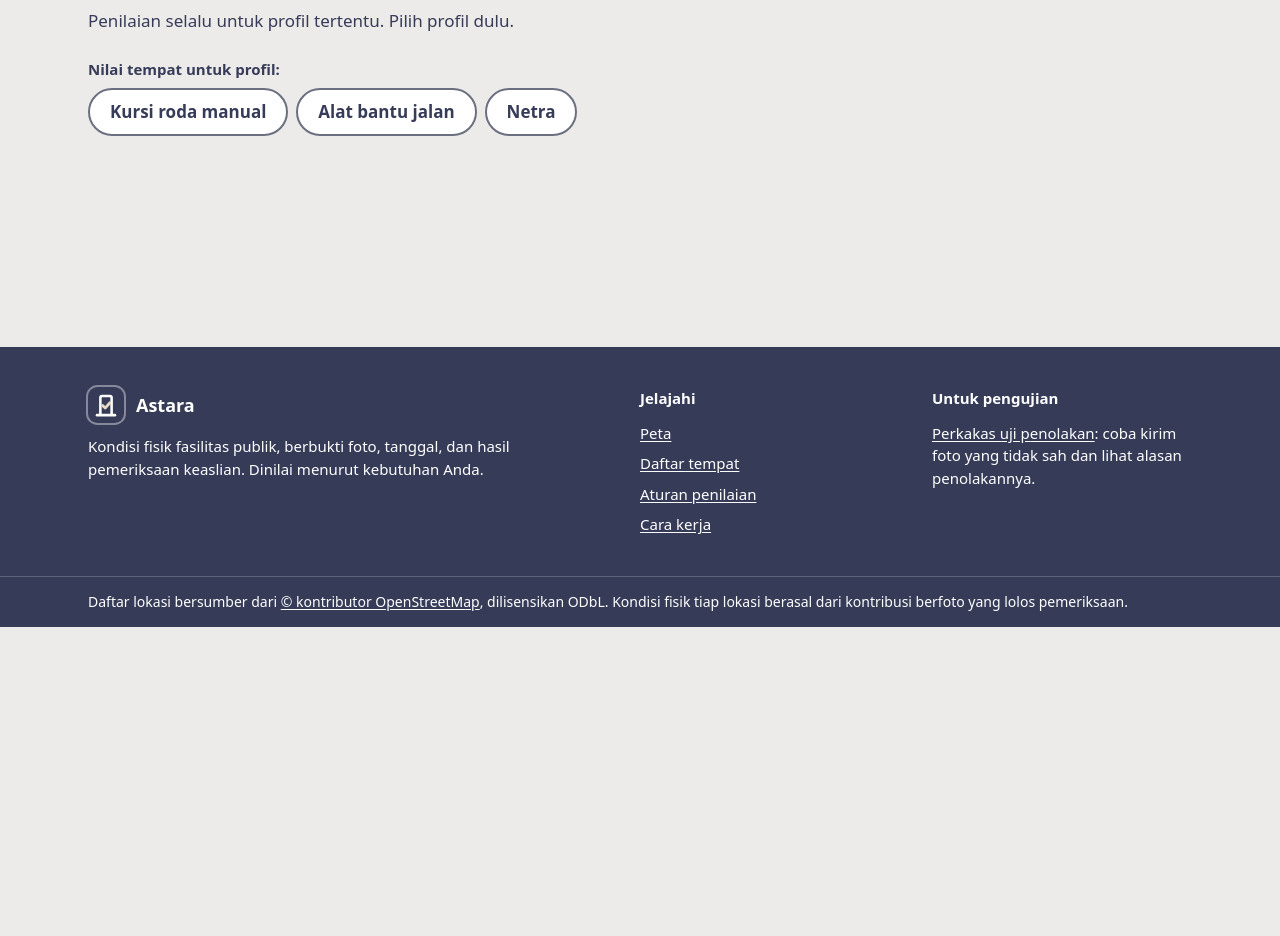
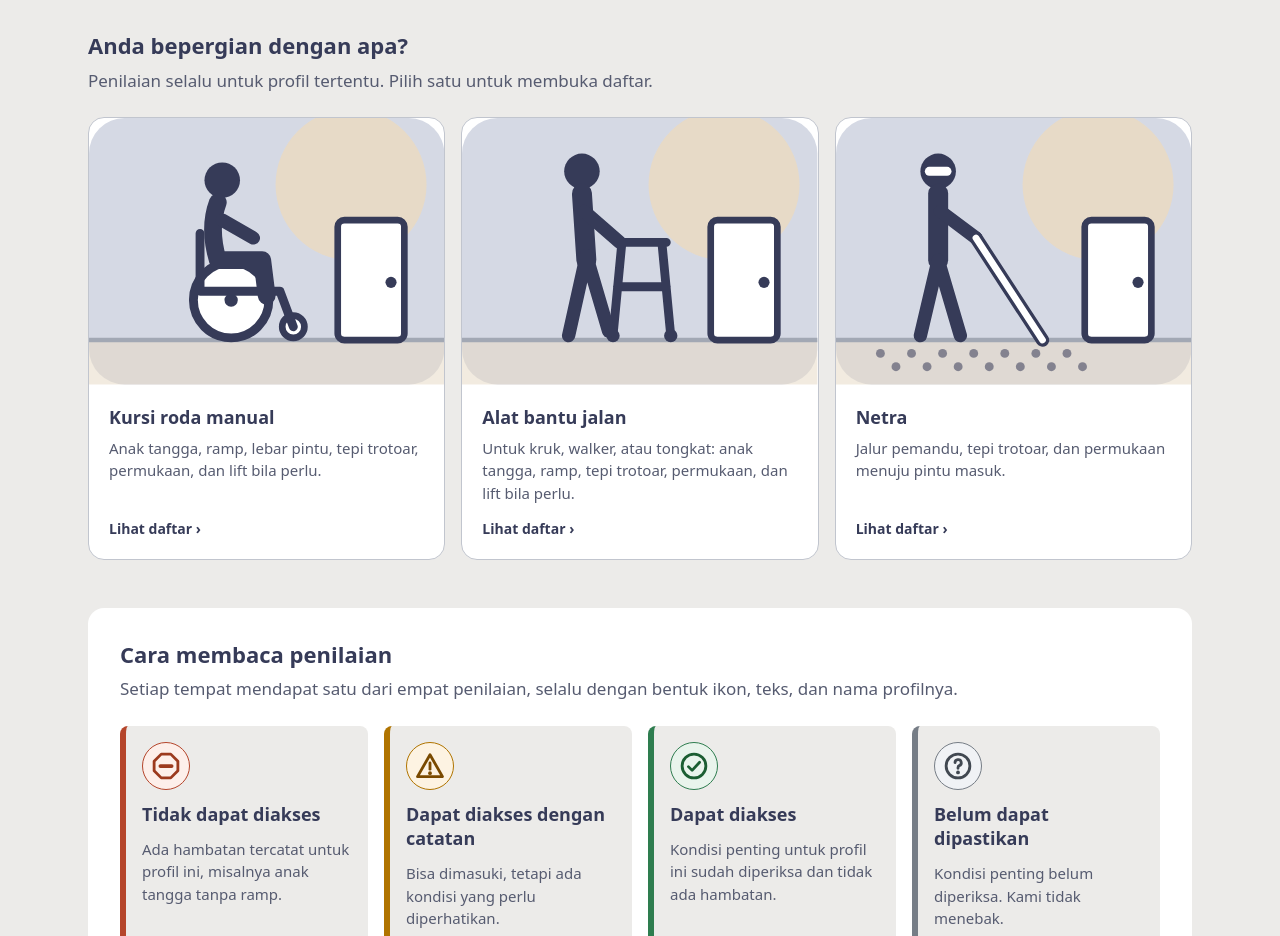
Before and after one commit to Abyaz1/belajar-bikin-website-di-tempat, a Next.js app: page /tempat in a window 1280 px wide. Shown: the part 173-1109 px from the top of the page. Before the commit the page ends 800 px from the top, so only its background shows below. Built offline with nearby package versions, Linux system fonts and the light colour scheme.

Commit message:
feat(ui): daftar tempat tanpa profil jadi visual
Tiga kartu profil berilustrasi dan panduan membaca empat penilaian
menggantikan tiga tombol teks.

```diff
--- a/app/(baca)/tempat/page.tsx
+++ b/app/(baca)/tempat/page.tsx
@@ -7,6 +7,7 @@ import { Button, ButtonLink } from "@/lib/ui/button";
 import { PROFILE_LABEL, VERDICT_LABEL, verdictWithProfile } from "@/lib/ui/copy";
 import { cx } from "@/lib/ui/cx";
 import { MapView } from "@/lib/ui/map-view";
+import { PilihProfilVisual } from "@/lib/ui/pilih-profil";
 import { PlaceCard } from "@/lib/ui/place-card";
 import { ProfileAnnouncer } from "@/lib/ui/profile-announcer";
 import { ProfilePicker } from "@/lib/ui/profile-picker";
@@ -58,11 +59,9 @@ export default async function Page({ searchParams }: PageProps<"/tempat">) {
 
   if (!profile) {
     return (
-      <div className="space-y-6">
-        <h1 className="text-screen">Daftar tempat</h1>
-        <p>Penilaian selalu untuk profil tertentu. Pilih profil dulu.</p>
-        <ProfilePicker
-          current={null}
+      <div className="space-y-8">
+        <h1 className="text-[2rem] leading-tight font-bold md:text-[2.5rem]">Daftar tempat</h1>
+        <PilihProfilVisual
           hrefs={Object.fromEntries(PROFILES.map((p) => [p, href(p, "daftar", q)])) as Record<ProfileCode, string>}
         />
       </div>
--- /dev/null
+++ b/lib/ui/pilih-profil.tsx
@@ -0,0 +1,90 @@
+/**
+ * Layar "pilih profil dulu" yang visual: tiga kartu profil berilustrasi
+ * (seluruh kartu satu sasaran tekan) dan panduan membaca empat penilaian.
+ * Dipakai di Daftar tempat saat URL belum membawa profil.
+ */
+
+import Link from "next/link";
+import { PROFILES, VERDICTS, type ProfileCode, type Verdict } from "./api/types";
+import { PROFILE_HINT, PROFILE_TITLE, VERDICT_LABEL } from "./copy";
+import { cx } from "./cx";
+import { VERDICT_ICON } from "./icons";
+import { ILUSTRASI_PROFIL } from "./ilustrasi";
+
+const ARTI: Record<Verdict, string> = {
+  tidak_dapat_diakses: "Ada hambatan tercatat untuk profil ini, misalnya anak tangga tanpa ramp.",
+  dengan_catatan: "Bisa dimasuki, tetapi ada kondisi yang perlu diperhatikan.",
+  dapat_diakses: "Kondisi penting untuk profil ini sudah diperiksa dan tidak ada hambatan.",
+  belum_dapat_dipastikan: "Kondisi penting belum diperiksa. Kami tidak menebak.",
+};
+
+const WARNA: Record<Verdict, string> = {
+  tidak_dapat_diakses: "bg-tidak-fill text-tidak-ink border-tidak-line",
+  dengan_catatan: "bg-catatan-fill text-catatan-ink border-catatan-line",
+  dapat_diakses: "bg-dapat-fill text-dapat-ink border-dapat-line",
+  belum_dapat_dipastikan: "bg-belum-fill text-belum-ink border-belum-line",
+};
+
+export function PilihProfilVisual({ hrefs }: { hrefs: Record<ProfileCode, string> }) {
+  return (
+    <div className="space-y-12">
+      <section aria-labelledby="judul-pilih" className="space-y-6">
+        <div className="space-y-2">
+          <h2 id="judul-pilih" className="text-section">
+            Anda bepergian dengan apa?
+          </h2>
+          <p className="text-ink-muted">Penilaian selalu untuk profil tertentu. Pilih satu untuk membuka daftar.</p>
+        </div>
+        <ul className="grid gap-4 md:grid-cols-3">
+          {PROFILES.map((p) => {
+            const Ilustrasi = ILUSTRASI_PROFIL[p];
+            return (
+              <li key={p} className="card-link flex overflow-hidden rounded-lg border border-line bg-surface sm:flex-col">
+                <Ilustrasi className="w-32 shrink-0 self-center sm:w-full" />
+                <div className="flex flex-1 flex-col gap-2 p-4 sm:p-5">
+                  <h3 className="text-card">
+                    <Link href={hrefs[p]} className="stretch text-ink no-underline hover:underline">
+                      {PROFILE_TITLE[p]}
+                    </Link>
+                  </h3>
+                  <p className="text-meta text-ink-muted">{PROFILE_HINT[p]}</p>
+                  <p className="mt-auto pt-2 text-label text-ink">
+                    Lihat daftar <span aria-hidden="true">›</span>
+                  </p>
+                </div>
+              </li>
+            );
+          })}
+        </ul>
+      </section>
+
+      <section aria-labelledby="judul-arti" className="space-y-6 rounded-lg bg-surface p-6 md:p-8">
+        <div className="space-y-2">
+          <h2 id="judul-arti" className="text-section">
+            Cara membaca penilaian
+          </h2>
+          <p className="text-ink-muted">
+            Setiap tempat mendapat satu dari empat penilaian, selalu dengan bentuk ikon, teks, dan nama profilnya.
+          </p>
+        </div>
+        <ul className="grid gap-4 sm:grid-cols-2 lg:grid-cols-4">
+          {VERDICTS.map((v) => {
+            const Icon = VERDICT_ICON[v];
+            return (
+              <li key={v} className={cx("flex flex-col gap-3 rounded-md border-s-[6px] bg-canvas p-4", WARNA[v].split(" ")[2])}>
+                <span className={cx("inline-flex size-12 items-center justify-center rounded-pill border text-[1.5rem]", WARNA[v])}>
+                  <Icon />
+                </span>
+                <p className="text-card">{VERDICT_LABEL[v]}</p>
+                <p className="text-meta text-ink-muted">{ARTI[v]}</p>
+              </li>
+            );
+          })}
+        </ul>
+        <p className="text-meta">
+          Aturan lengkap tiap profil ada di <Link href="/profil">aturan penilaian</Link>.
+        </p>
+      </section>
+    </div>
+  );
+}
```
